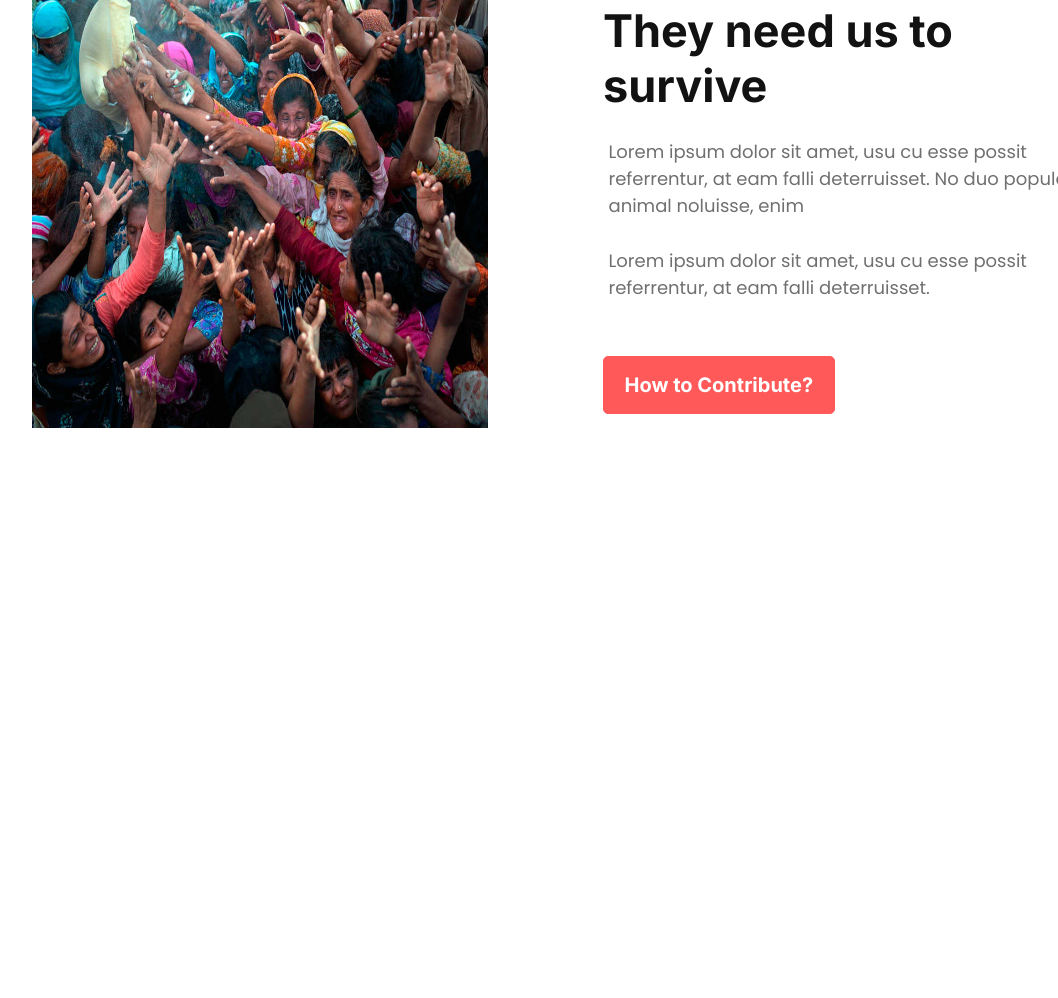
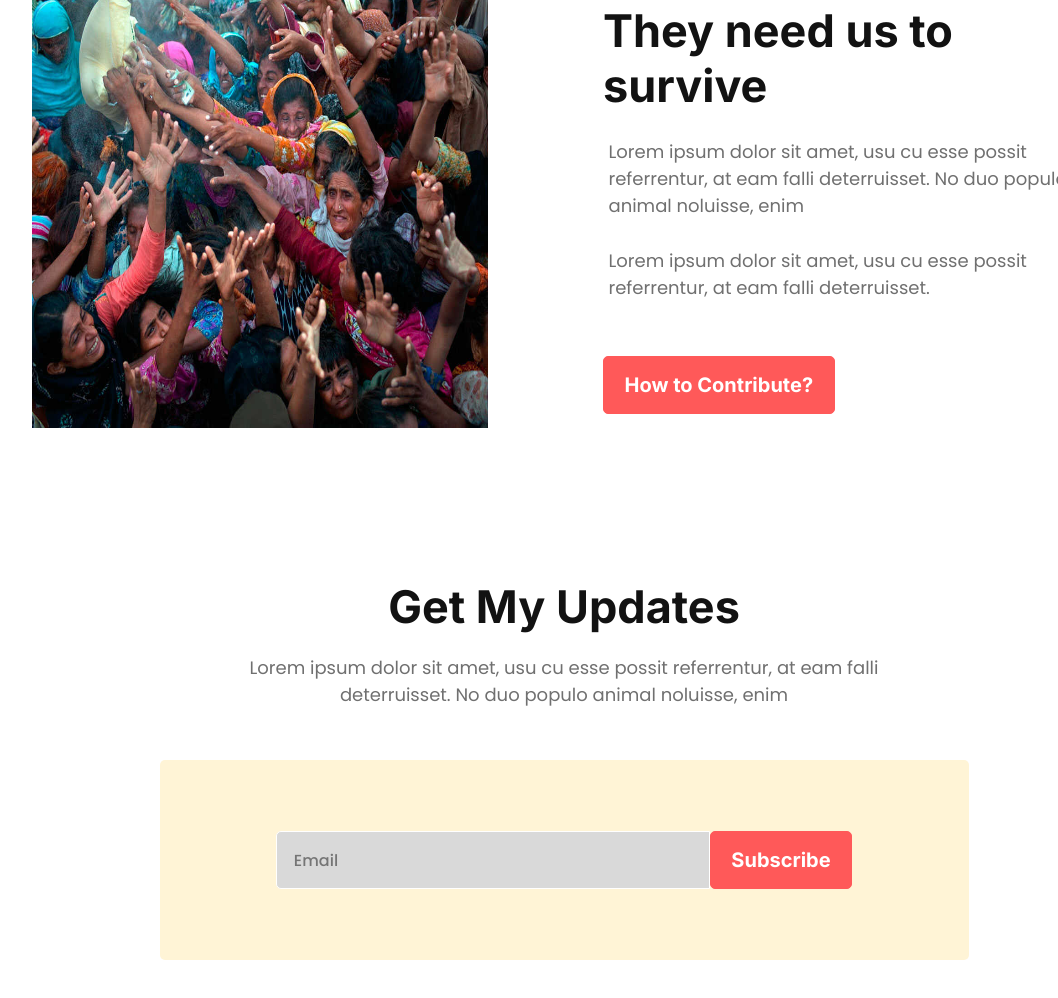
Before and after one commit to developerrahi98/donate-today, a plain HTML site: page index.html in a window 1280 px wide. Shown: the part 2862-3860 px from the top of the page, without its empty margins (76-1134 px from the left). Before the commit the page ends 3441 px from the top, so only its background shows below. Drawn offline with Linux system fonts and the light colour scheme.

Commit message:
my updates added

```diff
--- a/index.html
+++ b/index.html
@@ -148,6 +148,27 @@
                 </div>
             </div>
         </section>
+
+        <!-- My Updates Section -->
+
+        <section class="conatiner">
+            <div class="update-details">
+                <h2 class="section-title">
+                    Get My Updates
+                </h2>
+                <p class="section-description">
+                    Lorem ipsum dolor sit amet, usu cu esse possit referrentur, at eam falli deterruisset. No duo populo animal noluisse, enim
+                </p>
+            </div>
+            <form action="">
+                    <div class="subscribe">
+                        <input type="email" name="" id="" placeholder="Email">
+                         <button class="btn-primary">
+                         Subscribe
+                        </button>
+                    </div>
+            </form>
+        </section>
     </main>
 </body>
 </html>
--- a/styles/style.css
+++ b/styles/style.css
@@ -215,3 +215,42 @@ hr {
     height: 84px;
 
 }
+
+/*-----------------------
+    My Updates Styles
+-------------------------*/
+.update-details .section-description {
+    width: 691px;
+    height: 56px;
+    text-align: center;
+    margin-bottom: 50px;
+}
+
+form {
+    width: 809px;
+    height: 200px;
+    background: #FFF4D6;
+    margin-left: auto;
+    margin-right: auto;
+    margin-bottom: 130px;
+    display: flex;
+    justify-content: center;
+    align-items: center;
+    border-radius: 5px;
+}
+
+.subscribe {
+    display: flex;
+}
+
+.subscribe input {
+    font-weight: 500;
+    font-size: 16px;
+    color: #AA9F9F;
+    font-family: 'poppins';
+    padding-left:17px ;
+    padding-right: 100px;
+    background-color: #D9D9D9;
+    border-radius: 5px 0px 0px 5px;
+    border: 1px solid white;
+}
```
